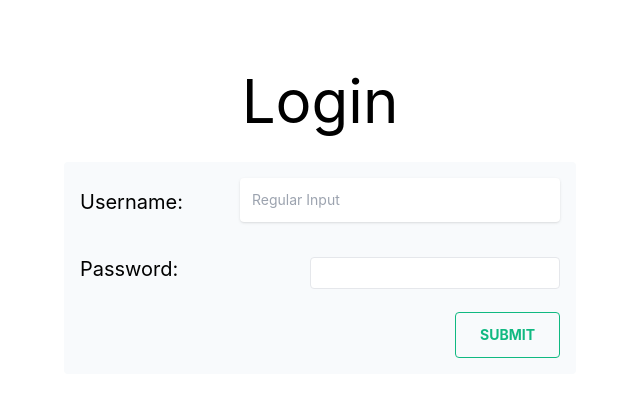
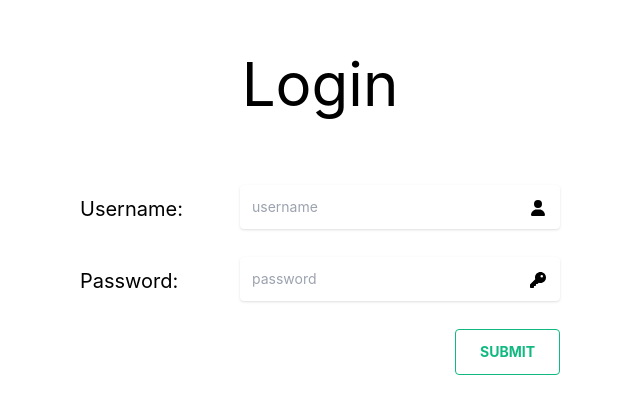
Before and after one commit to alirezanobakht13/Nazarete, a React (Create React App) app: page /login in a window 1280 px wide. Shown: the part 185-598 px from the top of the page, without its empty margins (320-960 px from the left). Built offline with nearby package versions, Linux system fonts and the light colour scheme.

Commit message:
Login initiated

```diff
--- a/package.json
+++ b/package.json
@@ -3,6 +3,9 @@
   "version": "0.1.0",
   "private": true,
   "dependencies": {
+    "@fortawesome/fontawesome-svg-core": "^6.1.1",
+    "@fortawesome/free-solid-svg-icons": "^6.1.1",
+    "@fortawesome/react-fontawesome": "^0.1.18",
     "@testing-library/jest-dom": "^5.16.4",
     "@testing-library/react": "^13.3.0",
     "@testing-library/user-event": "^13.5.0",
--- a/src/Pages/Login.tsx
+++ b/src/Pages/Login.tsx
@@ -1,3 +1,5 @@
+import { faKey, faUser } from "@fortawesome/free-solid-svg-icons";
+import { FontAwesomeIcon } from "@fortawesome/react-fontawesome";
 import React from "react";
 import { ReactDOM } from "react";
 
@@ -5,26 +7,31 @@ export default function Login(props?: any) {
     return (
         <div className="flex justify-center items-center h-screen">
             <div id="form" className="flex md:w-1/2 w-10/12 max-w-lg flex-col">
-                <h1 className="text-center text-6xl font-normal leading-normal mt-0 mb-4 text-blueGray-800">
+                <h1 className="text-center text-6xl font-normal leading-normal mt-0 mb-10 text-blueGray-800">
                     Login
                 </h1>
-                <div className="flex w-full rounded bg-slate-50 p-4 flex-col">
+                <div className="flex w-full rounded p-4 flex-col">
                     <div className="flex w-full items-center">
                         <h6 className="w-1/2 text-xl font-normal leading-normal mt-0 mb-2 text-blueGray-800">
                             Username:
                         </h6>
                         <div className="relative flex w-full flex-wrap items-stretch mb-3">
-                            <input type="text" placeholder="Regular Input" className="px-3 py-3 placeholder-blueGray-300 text-blueGray-600 relative bg-white bg-white rounded text-sm shadow outline-none focus:outline-none focus:shadow-outline w-full pr-10" />
+                            <input type="text" placeholder="username" className="px-3 py-3 placeholder-blueGray-300 text-blueGray-600 relative bg-white bg-white rounded text-sm shadow outline-none focus:outline-none focus:shadow-outline w-full pr-10" />
                             <span className="z-10 h-full leading-snug font-normal absolute text-center text-blueGray-300 absolute bg-transparent rounded text-base items-center justify-center w-8 right-0 pr-3 py-3">
-                                <i className="fas fa-user"></i>
+                                <FontAwesomeIcon icon={faUser}/>
                             </span>
                         </div>
                     </div>
-                    <div className="flex w-full items-center my-5">
+                    <div className="flex w-full items-center my-4">
                         <h6 className="w-1/2 text-xl font-normal leading-normal mt-0 mb-2 text-blueGray-800">
                             Password:
                         </h6>
-                        <input type='text' id="password" name="password" className="grow border rounded h-8" />
+                        <div className="relative flex w-full flex-wrap items-stretch mb-3">
+                            <input type="text" placeholder="password" className="px-3 py-3 placeholder-blueGray-300 text-blueGray-600 relative bg-white bg-white rounded text-sm shadow outline-none focus:outline-none focus:shadow-outline w-full pr-10" />
+                            <span className="z-10 h-full leading-snug font-normal absolute text-center text-blueGray-300 absolute bg-transparent rounded text-base items-center justify-center w-8 right-0 pr-3 py-3">
+                                <FontAwesomeIcon icon={faKey}/>
+                            </span>
+                        </div>
                     </div>
                     <div className="flex w-full justify-end">
                         <button className="text-emerald-500 bg-transparent border border-solid border-emerald-500 hover:bg-emerald-500 hover:text-white active:bg-emerald-600 font-bold uppercase text-sm px-6 py-3 rounded outline-none focus:outline-none ease-linear transition-all duration-150" type="button">
```
Also changed, not shown: 1 other file (tests, documents, lock files or other folders).
